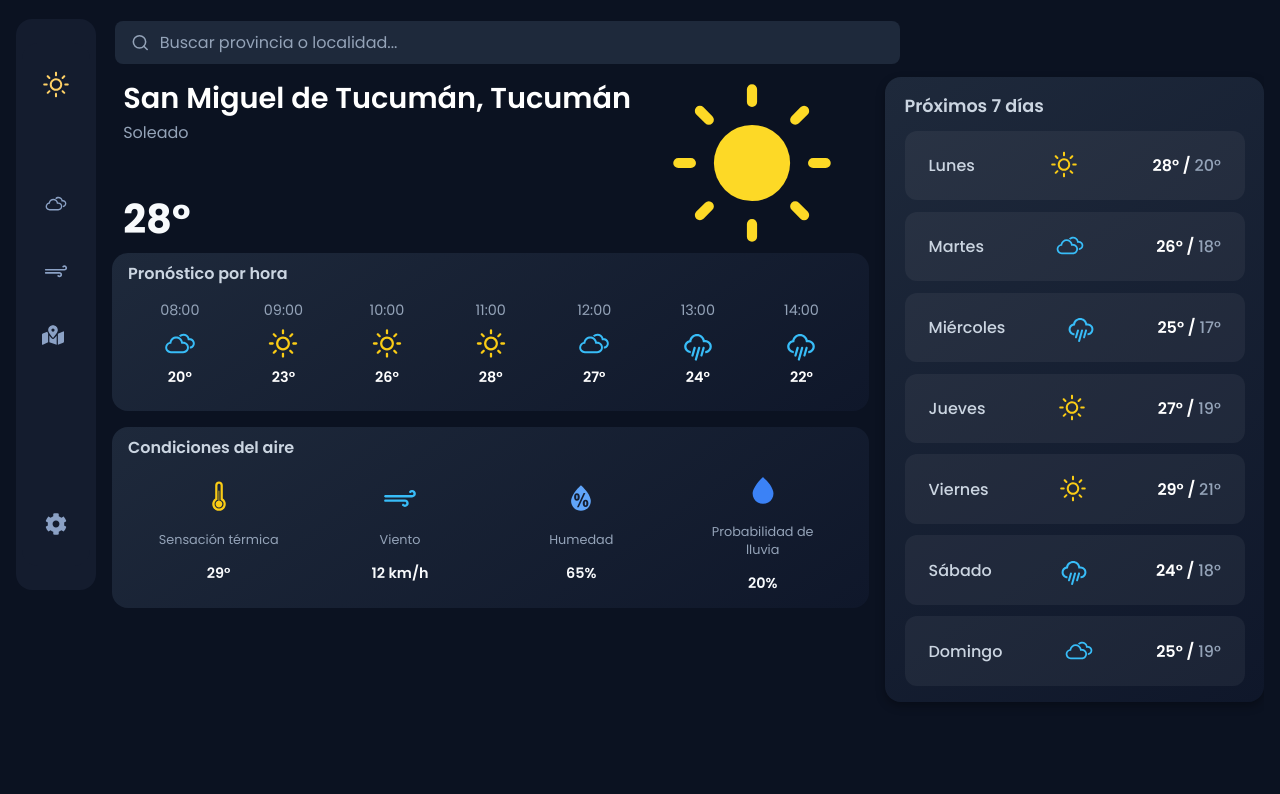
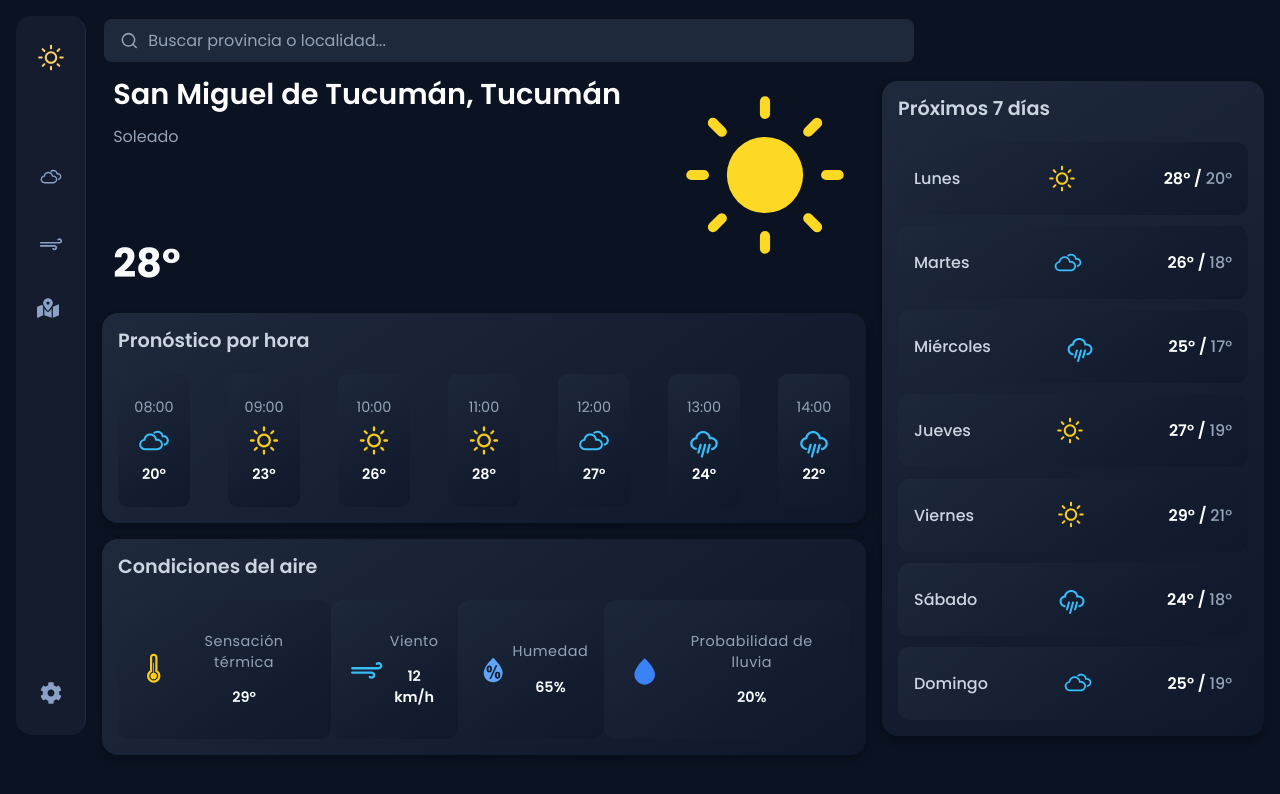
Before and after one commit to sofiprodanov/Weatherly, a React (Vite) app in the folder weatherly/: page / in a window 1280 px wide. Shown: the top 794 px of the page. Built offline with nearby package versions, Linux system fonts and the light colour scheme; a web font is replaced by a local one.

Commit message:
feat: mejorar estilos de componentes y ajustar diseño para mayor consistencia

```diff
--- a/weatherly/src/components/AirConditions/AirConditions.module.css
+++ b/weatherly/src/components/AirConditions/AirConditions.module.css
@@ -1,33 +1,43 @@
 .airConditions {
   background: linear-gradient(145deg, #1e293b, #0f172a);
   border-radius: 16px;
-  padding: 0.5rem 1rem;
+  padding: 1rem;
   color: #fff;
+  box-shadow: 0 4px 10px rgba(0, 0, 0, 0.3);
 }
 
 .title {
-  font-size: 1rem;
+  font-size: 1.2rem;
   font-weight: 600;
-  margin-bottom: -1rem;
-  margin-top: 0;
   color: #cbd5e1;
+  margin-top: -0.2rem;
 }
 
 .flex {
   display: flex;
   justify-content: space-between;
+  gap: 1;
 }
+
 
 .item {
   display: flex;
-  flex-direction: column;
   align-items: center;
-  justify-content: center;
+  text-align: center;
   border-radius: 8px;
-  padding: 1.5rem;
-  text-align: center;
-  flex: 1;
-  margin-bottom: -2rem;
+  padding: 1rem;
+  background: linear-gradient(145deg, rgba(30, 41, 59, 0.8), rgba(15, 23, 42, 0.9));
+  transition: all 0.3s ease;
+  border-radius: 12px;
+  position: relative;
+  overflow: hidden;
+}
+
+
+.item:hover {
+  transform: translateY(-5px);
+  box-shadow: 0 8px 15px rgba(0, 0, 0, 0.2);
+  background: linear-gradient(145deg, rgba(56, 70, 94, 0.8), rgba(25, 35, 58, 0.9));
 }
 
 .item:last-child svg {
@@ -36,8 +46,10 @@
 }
 
 .label {
-  font-size: 0.8rem;
+  font-size: 0.9rem;
+  font-weight: 400;
   color: #94a3b8;
+  letter-spacing: 0.5px;
 }
 
 .value {
--- a/weatherly/src/components/HourlyForecast/HourlyForecast.module.css
+++ b/weatherly/src/components/HourlyForecast/HourlyForecast.module.css
@@ -1,29 +1,40 @@
 .hourlyForecast {
   background: linear-gradient(145deg, #1e293b, #0f172a);
   border-radius: 16px;
-  padding: 0.5rem 1rem;
+  padding: 1rem;
   color: #fff;
+  box-shadow: 0 4px 10px rgba(0, 0, 0, 0.3);
 }
 
 .title {
-  font-size: 1rem;
+  font-size: 1.2rem;
   font-weight: 600;
-  margin-bottom: 0rem;
-  margin-top: 0;
   color: #cbd5e1;
+  margin-top: -0.2rem;
 }
 
 .list {
   display: flex;
-  justify-content: space-around;
+  justify-content: space-between;
   overflow-x: auto;
+  scrollbar-width: auto;
 }
 
 .item {
   display: flex;
   flex-direction: column;
   align-items: center;
+  min-width: 70px;
+  background: linear-gradient(145deg, rgba(30, 41, 59, 0.8), rgba(15, 23, 42, 0.9));
+  transition: all 0.3s ease;
   border-radius: 10px;
+  padding: 0.5rem 1rem;
+}
+
+.item:hover {
+  transform: translateY(-5px);
+  box-shadow: 0 8px 15px rgba(0, 0, 0, 0.2);
+  background: linear-gradient(145deg, rgba(56, 70, 94, 0.8), rgba(25, 35, 58, 0.9));
 }
 
 .hour {
--- a/weatherly/src/components/Layout/Layout.module.css
+++ b/weatherly/src/components/Layout/Layout.module.css
@@ -1,7 +1,6 @@
 .layout {
   display: grid;
-  grid-template-columns: auto 1fr;
-  grid-template-rows: 100vh;
+  grid-template-columns: 70px 1fr;
   background-color: #0b1221;
   color: #fff;
   font-family: "Poppins", sans-serif;
@@ -16,21 +15,17 @@
   display: flex;
   flex-direction: column;
   align-items: center;
-  border-right: none;
   height: fit-content;
-  width: 80px;
-  margin-top: 0.2rem;
+  border-right: 1px solid #1e2a44;
 }
 
 .main {
   display: flex;
   flex-direction: column;
-  width: 100%;
-  overflow-y: auto;
 }
 
 .content {
-  margin-top: 0.5rem;
+  margin-top: 1.5rem;
   display: flex;
   flex-direction: column;
   gap: 1.5rem;
--- a/weatherly/src/components/Navbar/Navbar.module.css
+++ b/weatherly/src/components/Navbar/Navbar.module.css
@@ -3,7 +3,7 @@
   align-items: center;
   justify-content: flex-start;
   border-radius: 12px;
-  padding: 0.3rem 0.2rem;
+  padding: 0.20rem 0.1rem;
 }
 
 .searchContainer {
@@ -13,7 +13,7 @@
   border-radius: 8px;
   padding: 0.5rem 1rem;
   width: 100%;
-  max-width: 785px;
+  max-width: 810px;
   transition: box-shadow 0.2s ease;
 }
 
--- a/weatherly/src/components/Sidebar/Sidebar.module.css
+++ b/weatherly/src/components/Sidebar/Sidebar.module.css
@@ -5,9 +5,8 @@
   align-items: center;
   background-color: #141c2e;
   border-radius: 16px;
-  padding: 1.5rem 1rem;
-  height: fit-content;
-  min-height: 523px;
+  padding: 0rem 1rem;
+  min-height: 671px;
 }
 
 .logo {
--- a/weatherly/src/components/WeatherMain/WeatherMain.module.css
+++ b/weatherly/src/components/WeatherMain/WeatherMain.module.css
@@ -2,27 +2,25 @@
   display: flex;
   flex-direction: column;
   border-radius: 16px;
-  padding: 0rem 0.7rem;
+  padding: 2rem 0.7rem;
   color: #fff;
-  margin-bottom: -2rem;
 }
 
 .top {
   display: flex;
   flex-direction: column;
-  margin-bottom: 1.5rem;
 }
 
 .city {
   font-size: 1.8rem;
   font-weight: 600;
-  margin: 0;
+  margin-top: -3rem;
 }
 
 .condition {
   font-size: 1rem;
   color: #94a3b8;
-  margin: 0;
+  margin-top: -1rem;
 }
 
 .bottom {
@@ -35,11 +33,11 @@
   font-size: 2.5rem;
   font-weight: 700;
   color: #f8fafc;
+  margin-bottom: -6rem;
 }
 
 .icon {
   display: flex;
   align-items: center;
-  padding: 1rem 1rem;
-  margin-top: -7rem;
+  margin-top: -5rem;
 }
--- a/weatherly/src/components/WeeklyForecast/WeeklyForecast.module.css
+++ b/weatherly/src/components/WeeklyForecast/WeeklyForecast.module.css
@@ -1,39 +1,40 @@
 .weeklyForecast {
   background: linear-gradient(145deg, #1e293b, #0f172a);
   border-radius: 16px;
-  padding: 1rem 1.2rem;
+  padding: 1rem;
   color: #fff;
   box-shadow: 0 4px 10px rgba(0, 0, 0, 0.3);
   height: fit-content;
-  max-width: 380px;
+  margin-top: -0.5rem;
 }
 
 .title {
-  font-size: 1.1rem;
+  font-size: 1.2rem;
   font-weight: 600;
-  margin-bottom: 0.75rem;
   color: #cbd5e1;
-  margin-top: 0;
+  margin-top: -0.2rem;
 }
 
 .list {
   display: flex;
   flex-direction: column;
-  gap: 0.7rem;
+  gap: 0.69rem;
 }
 
 .item {
   display: flex;
   align-items: center;
   justify-content: space-between;
-  background-color: rgba(255, 255, 255, 0.05);
+  background: linear-gradient(145deg, rgba(30, 41, 59, 0.8), rgba(15, 23, 42, 0.9));
+  transition: all 0.3s ease;
   border-radius: 12px;
-  padding: 0.4rem 1.5rem;
-  transition: background-color 0.3s ease;
+  padding: 0.5rem 1rem;
 }
 
 .item:hover {
-  background-color: rgba(255, 255, 255, 0.1);
+  transform: translateY(-5px);
+  box-shadow: 0 8px 15px rgba(0, 0, 0, 0.2);
+  background: linear-gradient(145deg, rgba(56, 70, 94, 0.8), rgba(25, 35, 58, 0.9));
 }
 
 .day {
```
